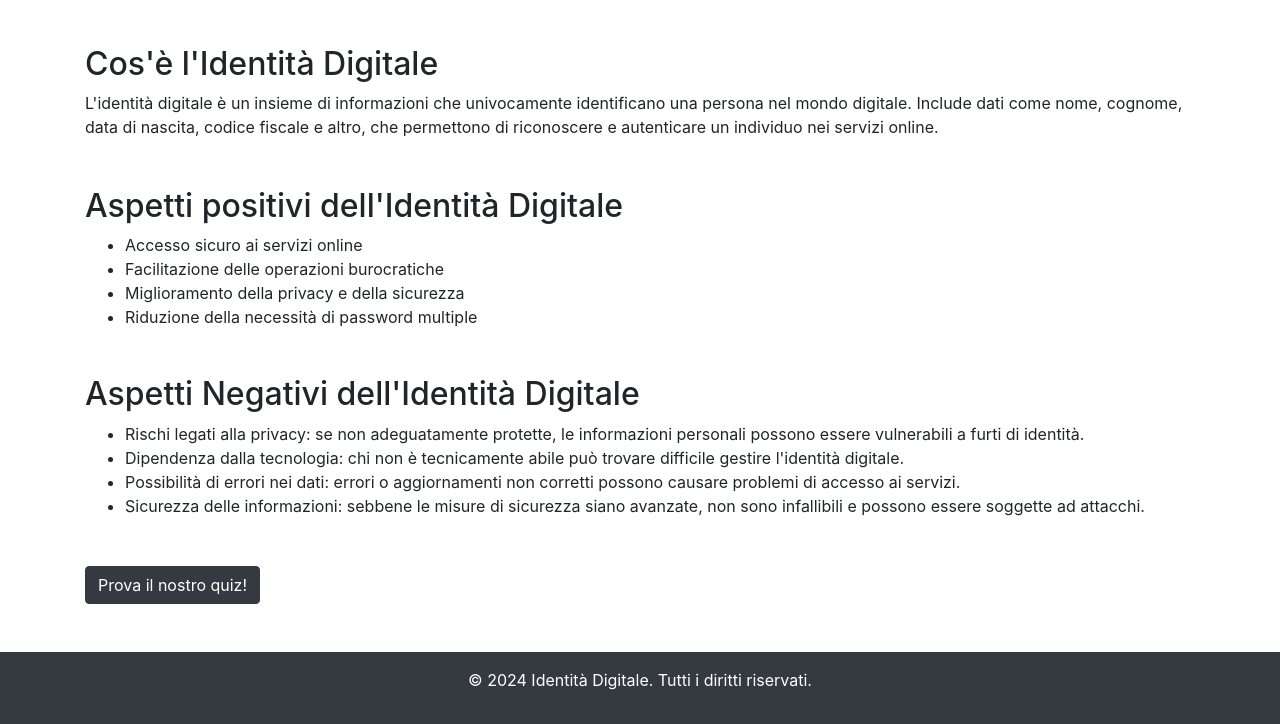
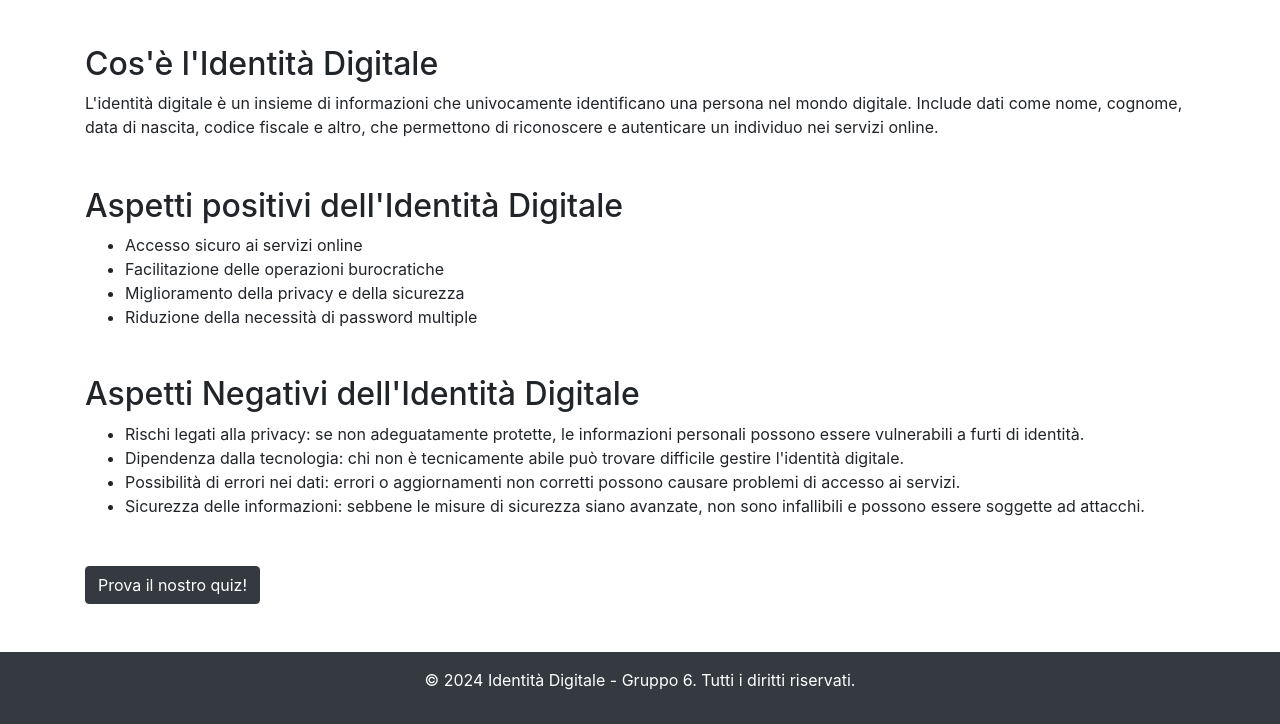
Before and after one commit to ZapGamer/Sito-Identita-Digitale, a plain HTML site: page Sito/index.html in a window 1280 px wide. Shown: the part 730-1454 px from the top of the page. Drawn offline with nearby package versions, Linux system fonts and the light colour scheme.

Commit message:
modifiche generali al sito

```diff
--- a/Sito/index.html
+++ b/Sito/index.html
@@ -81,7 +81,7 @@
     </section>
 
     <footer class="bg-dark text-white text-center py-3 mt-5">
-        <p>&copy; 2024 Identità Digitale. Tutti i diritti riservati.</p>
+        <p>&copy; 2024 Identità Digitale - Gruppo 6. Tutti i diritti riservati.</p>
     </footer>
 
     <script src="https://cdn.jsdelivr.net/npm/bootstrap@5.3.3/dist/js/bootstrap.bundle.min.js"></script>
```
Also changed, not shown: Sito/404.html (+7 -1 lines), Sito/come-ottenere.html (+1 -1 lines), Sito/sicurezza.html (+1 -1 lines).
